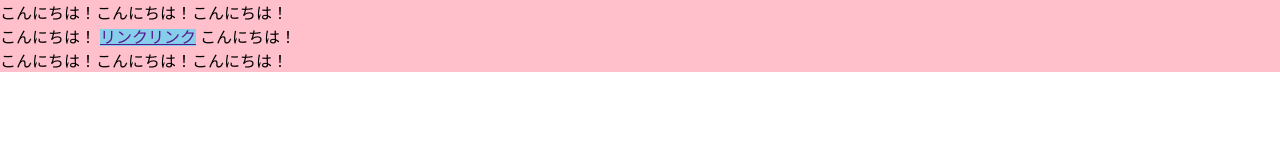
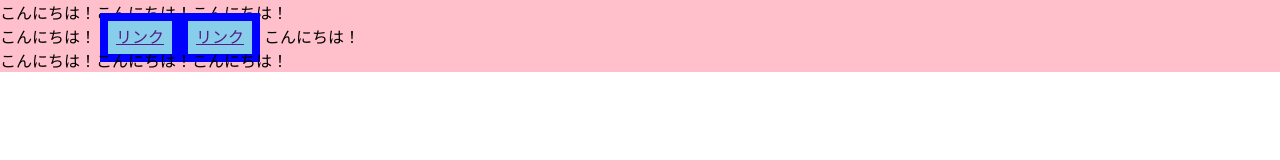
Before and after one commit to umedanaoyuki/MyAdvancedCSS, a plain HTML site: page index.html in a window 1280 px wide. Drawn offline with Linux system fonts and the light colour scheme.

Commit message:
インラインボックスで意味のないCSS

```diff
--- a/style.css
+++ b/style.css
@@ -11,4 +11,10 @@ p {
 
 a {
   background-color: skyblue;
+  width: 80px;
+  height: 80px;
+  border: 8px solid blue;
+  padding: 8px;
+  /* margin: 8px; */
+  margin: 0 auto;
 }
```
